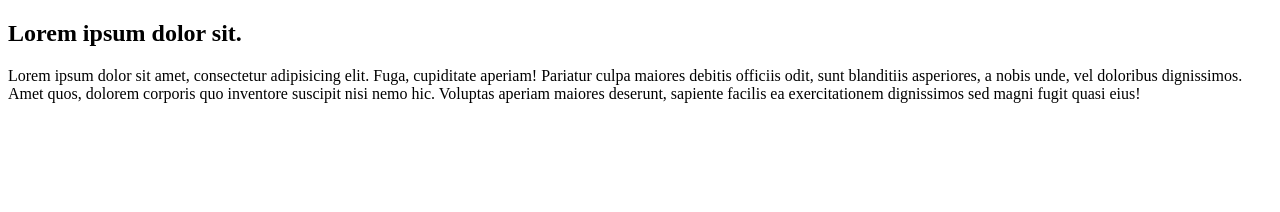
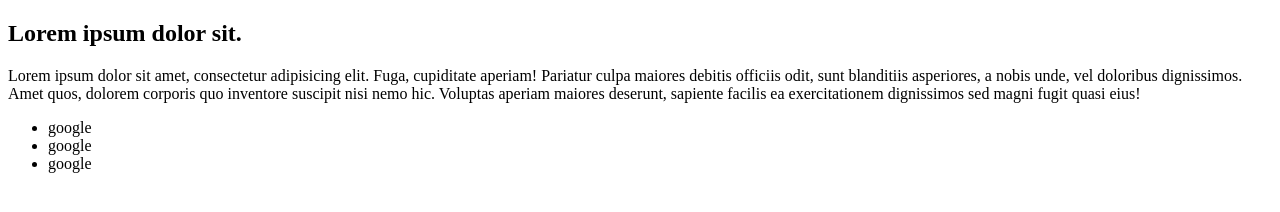
Before and after one commit to codetest3/git_urok, a plain HTML site: page index.html in a window 1280 px wide. Drawn offline with Linux system fonts and the light colour scheme.

Commit message:
Fixed index

```diff
--- a/index.html
+++ b/index.html
@@ -8,5 +8,10 @@
 <body>
 	<h2>Lorem ipsum dolor sit.</h2>
 	<p>Lorem ipsum dolor sit amet, consectetur adipisicing elit. Fuga, cupiditate aperiam! Pariatur culpa maiores debitis officiis odit, sunt blanditiis asperiores, a nobis unde, vel doloribus dignissimos. Amet quos, dolorem corporis quo inventore suscipit nisi nemo hic. Voluptas aperiam maiores deserunt, sapiente facilis ea exercitationem dignissimos sed magni fugit quasi eius!</p>
+	<ul>
+		<li>google</li>
+		<li>google</li>
+		<li>google</li>
+	</ul>
 </body>
 </html>
```
